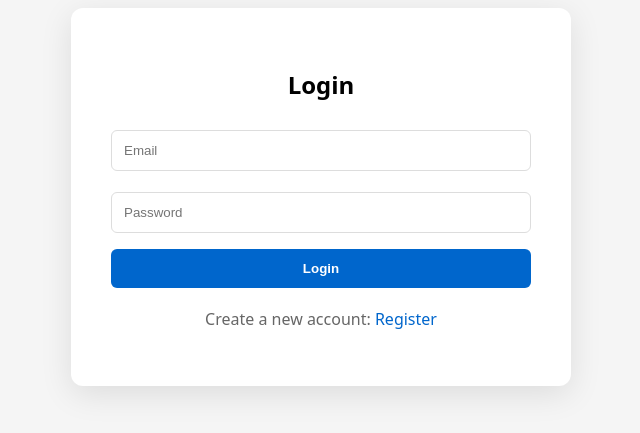
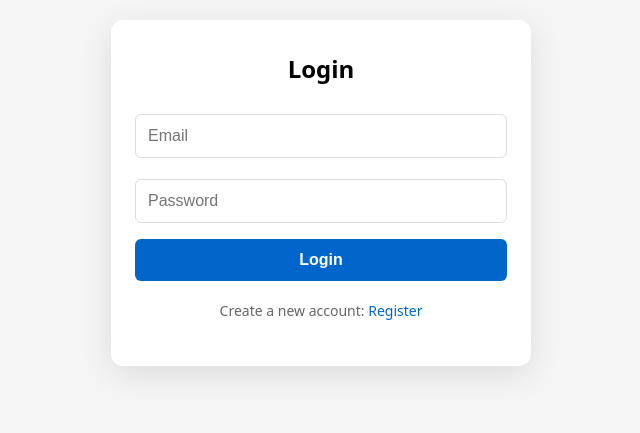
Before and after one commit to karishmasri-2006/blog-platform, a React app in the folder frontend/: page /login in a window 1280 px wide. Shown: the part 223-656 px from the top of the page, without its empty margins (319-959 px from the left). Built offline with nearby package versions, Linux system fonts and the light colour scheme; the HTML template or start-up script is replaced by a standard one.

Commit message:
fix: respoknsiveui and redirect root to login

```diff
--- a/frontend/src/App.jsx
+++ b/frontend/src/App.jsx
@@ -35,10 +35,12 @@ function Toast({ message, type, onClose }) {
 
   return (
     <div style={{
-      position: 'fixed', top: '20px', right: '20px',
+      position: 'fixed', top: '20px', right: '20px', left: '20px',
+      maxWidth: '400px', margin: '0 auto',
       padding: '12px 20px', borderRadius: '8px', color: '#fff',
       background: type === 'success'? '#28a745' : '#dc3545',
-      zIndex: 1000, boxShadow: '0 4px 12px rgba(0,0,0,0.3)'
+      zIndex: 1000, boxShadow: '0 4px 12px rgba(0,0,0,0.3)',
+      textAlign: 'center'
     }}>
       {message}
     </div>
@@ -68,15 +70,16 @@ axios.interceptors.request.use(config => {
   return config
 })
 
-// PROTECTED ROUTE - Redirect to login if no token
+// PROTECTED ROUTE
 function ProtectedRoute({ children }) {
-  return getToken()? children : <Navigate to="/login" />
+  return getToken()? children : <Navigate to="/login" replace />
 }
 
 // NAVBAR WITH LOGOUT + DARK MODE
 function Navbar() {
   const navigate = useNavigate()
   const { darkMode, setDarkMode } = useTheme()
+  const [menuOpen, setMenuOpen] = useState(false)
 
   const logout = () => {
     removeToken()
@@ -84,28 +87,28 @@ function Navbar() {
   }
 
   const navStyle = {
-    padding: '16px 24px',
+    padding: '12px 16px',
     background: darkMode? '#1a1a1a' : '#fff',
     display: 'flex', justifyContent: 'space-between', alignItems: 'center',
     boxShadow: '0 2px 8px rgba(0,0,0,0.1)',
-    position: 'sticky', top: 0, zIndex: 100
+    position: 'sticky', top: 0, zIndex: 100, flexWrap: 'wrap'
   }
 
   const btnStyle = {
-    padding: '8px 16px', borderRadius: '6px', border: 'none', cursor: 'pointer',
+    padding: '8px 12px', borderRadius: '6px', border: 'none', cursor: 'pointer',
     background: darkMode? '#333' : '#f0f0f0',
-    color: darkMode? '#fff' : '#000'
+    color: darkMode? '#fff' : '#000', fontSize: '14px'
   }
 
   return (
     <nav style={navStyle}>
-      <div>
-        <Link to="/" style={{ marginRight: '20px', color: darkMode? '#fff' : '#000', textDecoration: 'none', fontWeight: '600' }}>Home</Link>
-        <Link to="/create" style={{ color: darkMode? '#fff' : '#000', textDecoration: 'none', fontWeight: '600' }}>Create Post</Link>
+      <div style={{ display: 'flex', gap: '12px', flexWrap: 'wrap' }}>
+        <Link to="/" style={{ color: darkMode? '#fff' : '#000', textDecoration: 'none', fontWeight: '600' }}>Home</Link>
+        <Link to="/create" style={{ color: darkMode? '#fff' : '#000', textDecoration: 'none', fontWeight: '600' }}>Create</Link>
       </div>
-      <div>
-        <button onClick={() => setDarkMode(!darkMode)} style={{...btnStyle, marginRight: '12px' }}>
-          {darkMode? 'Light' : 'Dark'}
+      <div style={{ display: 'flex', gap: '8px', alignItems: 'center' }}>
+        <button onClick={() => setDarkMode(!darkMode)} style={btnStyle}>
+          {darkMode? '☀️' : '🌙'}
         </button>
         <button onClick={logout} style={btnStyle}>Logout</button>
       </div>
@@ -113,18 +116,19 @@ function Navbar() {
   )
 }
 
-// CARD WRAPPER FOR CENTERED FORMS
+// AUTH CARD WRAPPER
 function AuthCard({ children }) {
   const { darkMode } = useTheme()
   return (
     <div style={{
       minHeight: '100vh', display: 'flex', alignItems: 'center', justifyContent: 'center',
-      padding: '20px', background: darkMode? '#0f0f0f' : '#f5f5f5'
+      padding: '16px', background: darkMode? '#0f0f0f' : '#f5f5f5'
     }}>
       <div style={{
-        width: '100%', maxWidth: '420px', padding: '40px',
+        width: '100%', maxWidth: '420px', padding: '32px 24px',
         background: darkMode? '#1a1a1a' : '#fff',
-        borderRadius: '12px', boxShadow: '0 8px 32px rgba(0,0,0,0.1)'
+        borderRadius: '12px', boxShadow: '0 8px 32px rgba(0,0,0,0.1)',
+        boxSizing: 'border-box'
       }}>
         {children}
       </div>
@@ -141,7 +145,7 @@ function Login() {
   const { darkMode } = useTheme()
 
   useEffect(() => {
-    if (getToken()) navigate('/')
+    if (getToken()) navigate('/', { replace: true })
   }, [navigate])
 
   const handleLogin = async (e) => {
@@ -150,7 +154,7 @@ function Login() {
       const res = await axios.post(`${API}/auth/login`, { email, password })
       setToken(res.data.token)
       setToast({ message: 'Login successful!', type: 'success' })
-      setTimeout(() => navigate('/'), 1000)
+      setTimeout(() => navigate('/', { replace: true }), 1000)
     } catch {
       setToast({ message: 'Invalid credentials', type: 'error' })
     }
@@ -161,20 +165,20 @@ function Login() {
     background: darkMode? '#2a2a2a' : '#fff',
     color: darkMode? '#fff' : '#000',
     border: `1px solid ${darkMode? '#444' : '#ddd'}`,
-    boxSizing: 'border-box'
+    boxSizing: 'border-box', fontSize: '16px'
   }
 
   return (
     <AuthCard>
       {toast && <Toast {...toast} onClose={() => setToast(null)} />}
-      <h2 style={{ textAlign: 'center', marginBottom: '24px' }}>Login</h2>
+      <h2 style={{ textAlign: 'center', marginBottom: '24px', marginTop: 0 }}>Login</h2>
       <form onSubmit={handleLogin}>
         <input type="email" placeholder="Email" value={email} onChange={e => setEmail(e.target.value)} style={inputStyle} required />
         <input type="password" placeholder="Password" value={password} onChange={e => setPassword(e.target.value)} style={inputStyle} required />
-        <button type="submit" style={{ width: '100%', padding: '12px', borderRadius: '6px', border: 'none', background: '#0066cc', color: '#fff', cursor: 'pointer', fontWeight: '600' }}>Login</button>
+        <button type="submit" style={{ width: '100%', padding: '12px', borderRadius: '6px', border: 'none', background: '#0066cc', color: '#fff', cursor: 'pointer', fontWeight: '600', fontSize: '16px' }}>Login</button>
       </form>
-      <p style={{ marginTop: '20px', textAlign: 'center', color: darkMode? '#aaa' : '#666' }}>
-        Create a new account: <Link to="/register" style={{ color: '#0066cc' }}>Register</Link>
+      <p style={{ marginTop: '20px', textAlign: 'center', color: darkMode? '#aaa' : '#666', fontSize: '14px' }}>
+        Create a new account: <Link to="/register" style={{ color: '#0066cc', textDecoration: 'none' }}>Register</Link>
       </p>
     </AuthCard>
   )
@@ -194,7 +198,7 @@ function Register() {
     try {
       await axios.post(`${API}/auth/register`, { name, email, password })
       setToast({ message: 'Registration successful! Go to login page', type: 'success' })
-      setTimeout(() => navigate('/login'), 1500)
+      setTimeout(() => navigate('/login', { replace: true }), 1500)
     } catch (err) {
       setToast({ message: err.response?.data?.message || 'Registration failed', type: 'error' })
     }
@@ -205,21 +209,21 @@ function Register() {
     background: darkMode? '#2a2a2a' : '#fff',
     color: darkMode? '#fff' : '#000',
     border: `1px solid ${darkMode? '#444' : '#ddd'}`,
-    boxSizing: 'border-box'
+    boxSizing: 'border-box', fontSize: '16px'
   }
 
   return (
     <AuthCard>
       {toast && <Toast {...toast} onClose={() => setToast(null)} />}
-      <h2 style={{ textAlign: 'center', marginBottom: '24px' }}>Register</h2>
+      <h2 style={{ textAlign: 'center', marginBottom: '24px', marginTop: 0 }}>Register</h2>
       <form onSubmit={handleRegister}>
         <input placeholder="Name" value={name} onChange={e => setName(e.target.value)} style={inputStyle} required />
         <input type="email" placeholder="Email" value={email} onChange={e => setEmail(e.target.value)} style={inputStyle} required />
         <input type="password" placeholder="Password" value={password} onChange={e => setPassword(e.target.value)} style={inputStyle} required />
-        <button type="submit" style={{ width: '100%', padding: '12px', borderRadius: '6px', border: 'none', background: '#0066cc', color: '#fff', cursor: 'pointer', fontWeight: '600' }}>Register</button>
+        <button type="submit" style={{ width: '100%', padding: '12px', borderRadius: '6px', border: 'none', background: '#0066cc', color: '#fff', cursor: 'pointer', fontWeight: '600', fontSize: '16px' }}>Register</button>
       </form>
-      <p style={{ marginTop: '20px', textAlign: 'center', color: darkMode? '#aaa' : '#666' }}>
-        Already have account? <Link to="/login" style={{ color: '#0066cc' }}>Login</Link>
+      <p style={{ marginTop: '20px', textAlign: 'center', color: darkMode? '#aaa' : '#666', fontSize: '14px' }}>
+        Already have account? <Link to="/login" style={{ color: '#0066cc', textDecoration: 'none' }}>Login</Link>
       </p>
     </AuthCard>
   )
@@ -258,18 +262,20 @@ function Home() {
     <div>
       <Navbar />
       {toast && <Toast {...toast} onClose={() => setToast(null)} />}
-      <div style={{ maxWidth: '800px', margin: '0 auto', padding: '24px' }}>
-        <h2 style={{ marginBottom: '24px' }}>All Blog Posts</h2>
+      <div style={{ maxWidth: '800px', margin: '0 auto', padding: '16px' }}>
+        <h2 style={{ marginBottom: '24px', fontSize: '24px' }}>All Blog Posts</h2>
         {posts.length === 0 && <p style={{ textAlign: 'center', color: darkMode? '#aaa' : '#666' }}>No posts yet. Create one!</p>}
         {posts.map(post => (
           <div key={post.id} style={cardStyle}>
-            <h3 style={{ marginTop: 0 }}><Link to={`/post/${post.id}`} style={{ color: darkMode? '#4da6ff' : '#0066cc', textDecoration: 'none' }}>{post.title}</Link></h3>
-            <p style={{ color: darkMode? '#ccc' : '#555', lineHeight: '1.6' }}>{post.content.substring(0, 150)}...</p>
+            <h3 style={{ marginTop: 0, marginBottom: '12px', fontSize: '20px', lineHeight: '1.3' }}>
+              <Link to={`/post/${post.id}`} style={{ color: darkMode? '#4da6ff' : '#0066cc', textDecoration: 'none' }}>{post.title}</Link>
+            </h3>
+            <p style={{ color: darkMode? '#ccc' : '#555', lineHeight: '1.6', marginBottom: '12px' }}>{post.content.substring(0, 150)}...</p>
             <small style={{ color: darkMode? '#888' : '#999' }}>By: {post.author.name}</small><br /><br />
             {post.author.id === userId && (
-              <div>
-                <Link to={`/edit/${post.id}`}><button style={{ marginRight: '10px', padding: '6px 12px', borderRadius: '4px', border: 'none', background: darkMode? '#333' : '#f0f0f0', cursor: 'pointer' }}>Edit</button></Link>
-                <button onClick={() => deletePost(post.id)} style={{ padding: '6px 12px', borderRadius: '4px', border: 'none', background: '#ff4444', color: 'white', cursor: 'pointer' }}>Delete</button>
+              <div style={{ display: 'flex', gap: '8px', flexWrap: 'wrap' }}>
+                <Link to={`/edit/${post.id}`}><button style={{ padding: '6px 12px', borderRadius: '4px', border: 'none', background: darkMode? '#333' : '#f0f0f0', cursor: 'pointer', fontSize: '14px' }}>Edit</button></Link>
+                <button onClick={() => deletePost(post.id)} style={{ padding: '6px 12px', borderRadius: '4px', border: 'none', background: '#ff4444', color: 'white', cursor: 'pointer', fontSize: '14px' }}>Delete</button>
               </div>
             )}
           </div>
@@ -293,7 +299,7 @@ function CreatePost() {
     try {
       await axios.post(`${API}/posts`, { title, content, published })
       setToast({ message: published? 'Blog published!' : 'Draft saved!', type: 'success' })
-      setTimeout(() => navigate('/'), 1000)
+      setTimeout(() => navigate('/', { replace: true }), 1000)
     } catch {
       setToast({ message: 'Failed to create post', type: 'error' })
     }
@@ -304,23 +310,23 @@ function CreatePost() {
     background: darkMode? '#2a2a2a' : '#fff',
     color: darkMode? '#fff' : '#000',
     border: `1px solid ${darkMode? '#444' : '#ddd'}`,
-    boxSizing: 'border-box'
+    boxSizing: 'border-box', fontSize: '16px'
   }
 
   return (
     <div>
       <Navbar />
       {toast && <Toast {...toast} onClose={() => setToast(null)} />}
-      <div style={{ maxWidth: '700px', margin: '0 auto', padding: '24px' }}>
-        <h2>Create New Post</h2>
+      <div style={{ maxWidth: '700px', margin: '0 auto', padding: '16px' }}>
+        <h2 style={{ fontSize: '24px', marginBottom: '20px' }}>Create New Post</h2>
         <form onSubmit={handleSubmit}>
           <input placeholder="Post Title" value={title} onChange={e => setTitle(e.target.value)} style={inputStyle} required />
-          <textarea placeholder="Write your content here..." rows="14" value={content} onChange={e => setContent(e.target.value)} style={{...inputStyle, fontFamily: 'inherit'}} required />
+          <textarea placeholder="Write your content here..." rows="14" value={content} onChange={e => setContent(e.target.value)} style={{...inputStyle, fontFamily: 'inherit', resize: 'vertical' }} required />
           <label style={{ display: 'flex', alignItems: 'center', marginBottom: '20px', cursor: 'pointer' }}>
             <input type="checkbox" checked={published} onChange={e => setPublished(e.target.checked)} style={{ marginRight: '8px' }} />
             Publish immediately
           </label>
-          <button type="submit" style={{ padding: '12px 24px', borderRadius: '6px', border: 'none', background: '#0066cc', color: '#fff', cursor: 'pointer', fontWeight: '600' }}>{published? 'Publish' : 'Save Draft'}</button>
+          <button type="submit" style={{ width: '100%', padding: '12px 24px', borderRadius: '6px', border: 'none', background: '#0066cc', color: '#fff', cursor: 'pointer', fontWeight: '600', fontSize: '16px' }}>{published? 'Publish' : 'Save Draft'}</button>
         </form>
       </div>
     </div>
@@ -350,7 +356,7 @@ function EditPost() {
     try {
       await axios.put(`${API}/posts/${id}`, { title, content, published })
       setToast({ message: 'Post updated!', type: 'success' })
-      setTimeout(() => navigate('/'), 1000)
+      setTimeout(() => navigate('/', { replace: true }), 1000)
     } catch {
       setToast({ message: 'Failed to update', type: 'error' })
     }
@@ -361,23 +367,23 @@ function EditPost() {
     background: darkMode? '#2a2a2a' : '#fff',
     color: darkMode? '#fff' : '#000',
     border: `1px solid ${darkMode? '#444' : '#ddd'}`,
-    boxSizing: 'border-box'
+    boxSizing: 'border-box', fontSize: '16px'
   }
 
   return (
     <div>
       <Navbar />
       {toast && <Toast {...toast} onClose={() => setToast(null)} />}
-      <div style={{ maxWidth: '700px', margin: '0 auto', padding: '24px' }}>
-        <h2>Edit Post</h2>
+      <div style={{ maxWidth: '700px', margin: '0 auto', padding: '16px' }}>
+        <h2 style={{ fontSize: '24px', marginBottom: '20px' }}>Edit Post</h2>
         <form onSubmit={handleUpdate}>
           <input value={title} onChange={e => setTitle(e.target.value)} style={inputStyle} required />
-          <textarea rows="14" value={content} onChange={e => setContent(e.target.value)} style={{...inputStyle, fontFamily: 'inherit'}} required />
+          <textarea rows="14" value={content} onChange={e => setContent(e.target.value)} style={{...inputStyle, fontFamily: 'inherit', resize: 'vertical' }} required />
           <label style={{ display: 'flex', alignItems: 'center', marginBottom: '20px', cursor: 'pointer' }}>
             <input type="checkbox" checked={published} onChange={e => setPublished(e.target.checked)} style={{ marginRight: '8px' }} />
             Published
           </label>
-          <button type="submit" style={{ padding: '12px 24px', borderRadius: '6px', border: 'none', background: '#0066cc', color: '#fff', cursor: 'pointer', fontWeight: '600' }}>Update Post</button>
+          <button type="submit" style={{ width: '100%', padding: '12px 24px', borderRadius: '6px', border: 'none', background: '#0066cc', color: '#fff', cursor: 'pointer', fontWeight: '600', fontSize: '16px' }}>Update Post</button>
         </form>
       </div>
     </div>
@@ -420,42 +426,44 @@ function PostPage() {
     background: darkMode? '#2a2a2a' : '#fff',
     color: darkMode? '#fff' : '#000',
     border: `1px solid ${darkMode? '#444' : '#ddd'}`,
-    boxSizing: 'border-box'
+    boxSizing: 'border-box', fontSize: '16px'
   }
 
   return (
     <div>
       <Navbar />
       {toast && <Toast {...toast} onClose={() => setToast(null)} />}
-      <div style={{ maxWidth: '800px', margin: '0 auto', padding: '24px' }}>
-        <h1 style={{ marginBottom: '8px' }}>{post.title}</h1>
+      <div style={{ maxWidth: '800px', margin: '0 auto', padding: '16px' }}>
+        <h1 style={{ marginBottom: '8px', fontSize: '28px', lineHeight: '1.3', wordWrap: 'break-word' }}>{post.title}</h1>
         <p style={{ color: darkMode? '#888' : '#666', marginBottom: '24px' }}>By: {post.author.name}</p>
-        <div style={{ whiteSpace: 'pre-wrap', lineHeight: '1.8', marginBottom: '40px', fontSize: '16px' }}>{post.content}</div>
+        <div style={{ whiteSpace: 'pre-wrap', lineHeight: '1.8', marginBottom: '40px', fontSize: '16px', wordWrap: 'break-word' }}>{post.content}</div>
 
-        <h3 style={{ borderTop: `1px solid ${darkMode? '#333' : '#e0e0e0'}`, paddingTop: '24px' }}>Comments ({post.comments.length})</h3>
+        <h3 style={{ borderTop: `1px solid ${darkMode? '#333' : '#e0e0e0'}`, paddingTop: '24px', marginBottom: '16px' }}>Comments ({post.comments.length})</h3>
         <div style={{ marginBottom: '24px' }}>
           {post.comments.map(c => (
             <div key={c.id} style={{
               borderLeft: `3px solid ${darkMode? '#444' : '#ddd'}`,
-              paddingLeft: '16px', margin: '16px 0',
+              padding: '12px', margin: '12px 0',
               background: darkMode? '#1a1a1a' : '#f9f9f9',
-              padding: '12px', borderRadius: '6px'
+              borderRadius: '6px', wordWrap: 'break-word'
             }}>
               <b style={{ color: darkMode? '#4da6ff' : '#0066cc' }}>{c.author.name}:</b> {c.content}
             </div>
           ))}
         </div>
 
-        <form onSubmit={addComment} style={{ display: 'flex', gap: '12px' }}>
-          <input placeholder="Write a comment..." value={comment} onChange={e => setComment(e.target.value)} style={{...inputStyle, flex: 1}} required />
-          <button type="submit" style={{ padding: '12px 24px', borderRadius: '6px', border: 'none', background: '#0066cc', color: '#fff', cursor: 'pointer', fontWeight: '600', whiteSpace: 'nowrap' }}>Add Comment</button>
+        <form onSubmit={addComment}>
+          <div style={{ display: 'flex', flexDirection: 'column', gap: '12px' }}>
+            <input placeholder="Write a comment..." value={comment} onChange={e => setComment(e.target.value)} style={inputStyle} required />
+            <button type="submit" style={{ padding: '12px 24px', borderRadius: '6px', border: 'none', background: '#0066cc', color: '#fff', cursor: 'pointer', fontWeight: '600', fontSize: '16px' }}>Add Comment</button>
+          </div>
         </form>
       </div>
     </div>
   )
 }
 
-// MAIN APP
+// MAIN APP - ROOT REDIRECTS TO LOGIN
 function App() {
   return (
     <ThemeProvider>
```
